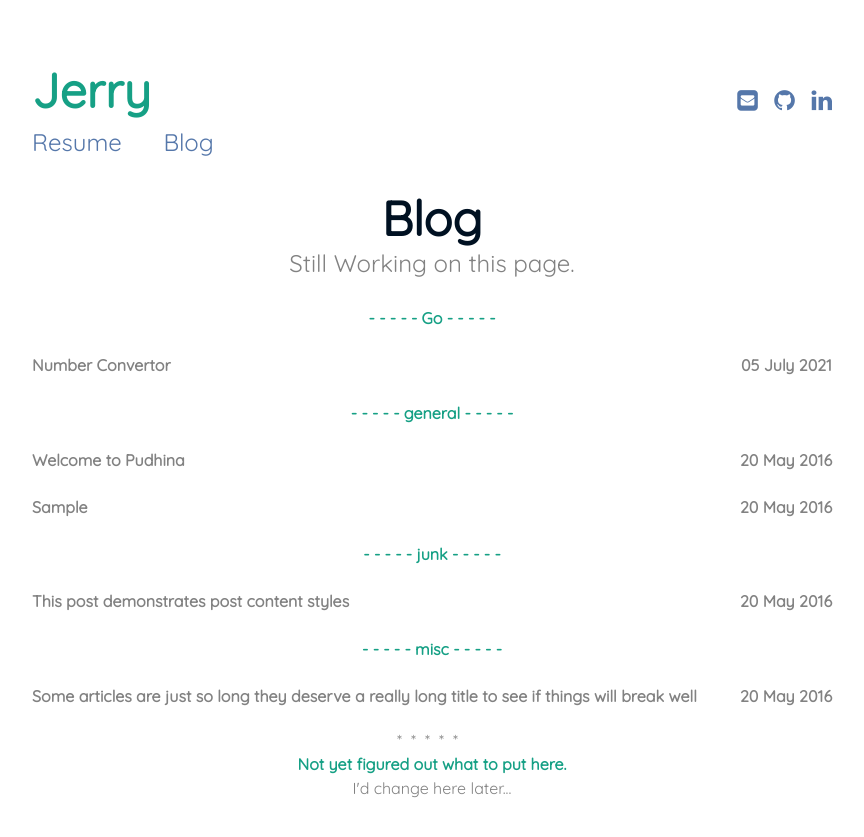
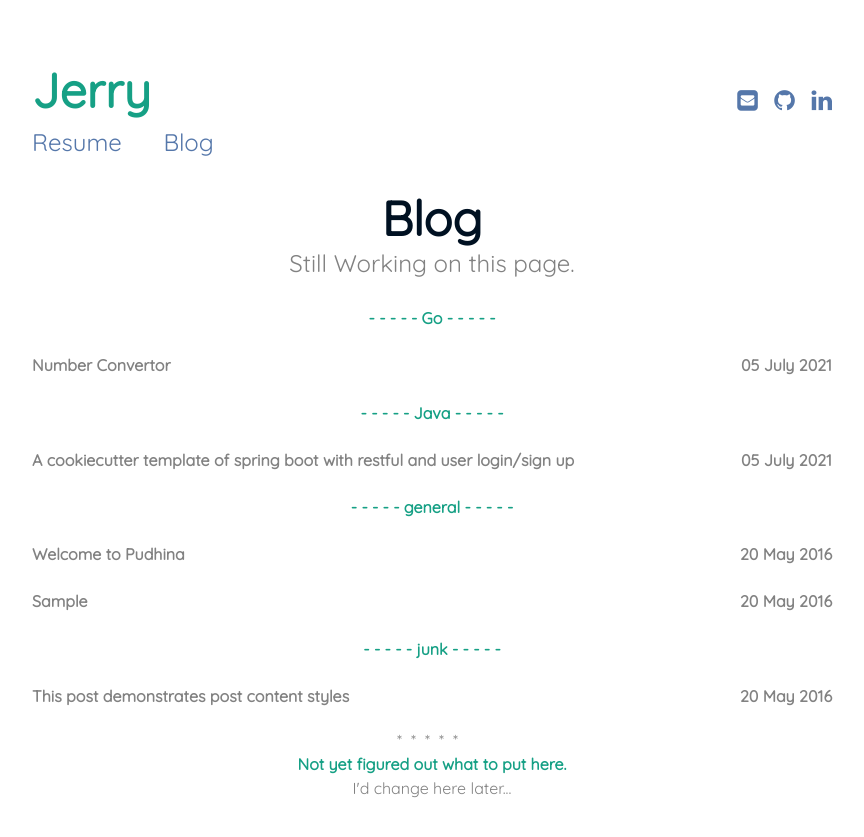
Before and after one commit to mchen81/blog, a Jekyll site: the page built from blog.md, in a window 1280 px wide. Shown: the top 837 px of the page, without its empty margins (208-1072 px from the left). Built offline with Jekyll 4.4.1, drawn with Linux system fonts in a browser that asks for light colours.

Commit message:
make some update

```diff
--- a/_posts/2016-05-20-super-long-article.md
+++ /dev/null
@@ -1,13 +0,0 @@
----
-layout: page
-title:  "Some articles are just so long they deserve a really long title to see if things will break well"
-subtitle: "A shorter explanation of stuff"
-date:   2016-05-20 21:21:21 +0530
-categories: misc
----
-
-Lorem ipsum dolor sit amet, consectetur adipiscing elit. Fusce bibendum neque eget nunc mattis eu sollicitudin enim tincidunt. Vestibulum lacus tortor, ultricies id dignissim ac, bibendum in velit. Proin convallis mi ac felis pharetra aliquam. Curabitur dignissim accumsan rutrum. In arcu magna, aliquet vel pretium et, molestie et arcu. Mauris lobortis nulla et felis ullamcorper bibendum. Phasellus et hendrerit mauris. Proin eget nibh a massa vestibulum pretium. Suspendisse eu nisl a ante aliquet bibendum quis a nunc. Praesent varius interdum vehicula. Aenean risus libero, placerat at vestibulum eget, ultricies eu enim. Praesent nulla tortor, malesuada adipiscing adipiscing sollicitudin, adipiscing eget est.
-
-Lorem ipsum dolor sit amet, consectetur adipiscing elit. Fusce bibendum neque eget nunc mattis eu sollicitudin enim tincidunt. Vestibulum lacus tortor, ultricies id dignissim ac, bibendum in velit. Proin convallis mi ac felis pharetra aliquam. Curabitur dignissim accumsan rutrum. In arcu magna, aliquet vel pretium et, molestie et arcu. Mauris lobortis nulla et felis ullamcorper bibendum. Phasellus et hendrerit mauris. Proin eget nibh a massa vestibulum pretium. Suspendisse eu nisl a ante aliquet bibendum quis a nunc. Praesent varius interdum vehicula. Aenean risus libero, placerat at vestibulum eget, ultricies eu enim. Praesent nulla tortor, malesuada adipiscing adipiscing sollicitudin, adipiscing eget est.
-
-Lorem ipsum dolor sit amet, consectetur adipiscing elit. Fusce bibendum neque eget nunc mattis eu sollicitudin enim tincidunt. Vestibulum lacus tortor, ultricies id dignissim ac, bibendum in velit. Proin convallis mi ac felis pharetra aliquam. Curabitur dignissim accumsan rutrum. In arcu magna, aliquet vel pretium et, molestie et arcu. Mauris lobortis nulla et felis ullamcorper bibendum. Phasellus et hendrerit mauris. Proin eget nibh a massa vestibulum pretium. Suspendisse eu nisl a ante aliquet bibendum quis a nunc. Praesent varius interdum vehicula. Aenean risus libero, placerat at vestibulum eget, ultricies eu enim. Praesent nulla tortor, malesuada adipiscing adipiscing sollicitudin, adipiscing eget est.
--- /dev/null
+++ b/_posts/2016-07-10-cookiecutter-spring-rest-jwt.md
@@ -0,0 +1,13 @@
+---
+layout: page
+title: "A cookiecutter template of spring boot with restful and user login/sign up"
+subtitle: "Java & Srping"
+date: 2021-07-05 21:00:00 +0000
+categories: Java
+author: Jerry
+meta: "Springfield"
+---
+
+# This is a draft
+
+Still working on ...
--- a/_posts/2021-07-08-go-number-convertor.md
+++ b/_posts/2021-07-08-go-number-convertor.md
@@ -4,7 +4,7 @@ title: "Number Convertor"
 subtitle: "Golang"
 date: 2021-07-05 21:00:00 +0000
 categories: Go
-author: misc
+author: Jerry
 meta: "Springfield"
 ---
 
```
Also changed, not shown: resume.md (+1 -3 lines).
